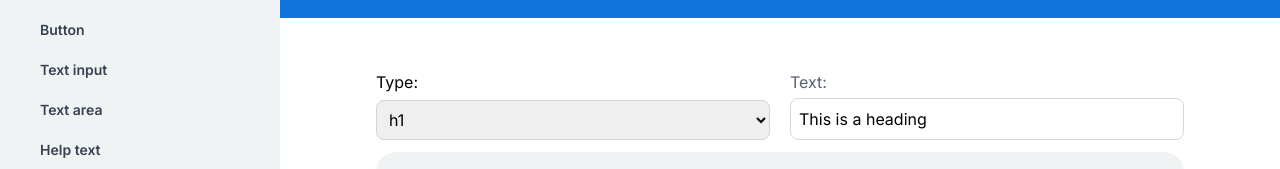
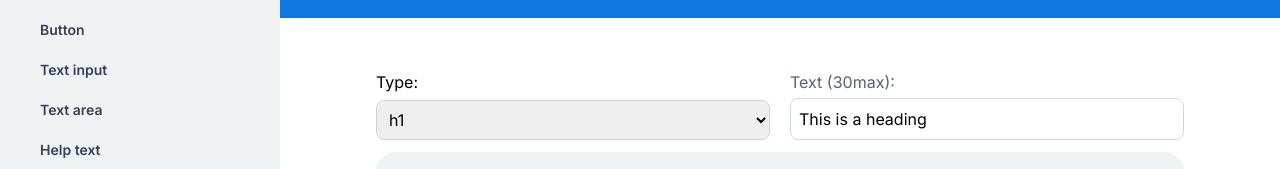
Before and after one commit to totisama/design-system, a Next.js app: page /components/heading in a window 1280 px wide. Shown: the part 338-507 px from the top of the page. Built offline with nearby package versions, Linux system fonts and the light colour scheme.

Commit message:
tweak label

```diff
--- a/src/components/heading/heading-playground.tsx
+++ b/src/components/heading/heading-playground.tsx
@@ -50,7 +50,7 @@ export const HeadingPlayground = () => {
             id='text'
             value={text}
             placeholder='Input text'
-            label={'Text:'}
+            label={'Text (30max):'}
             onChange={handleTextChange}
           />
         </div>
```
